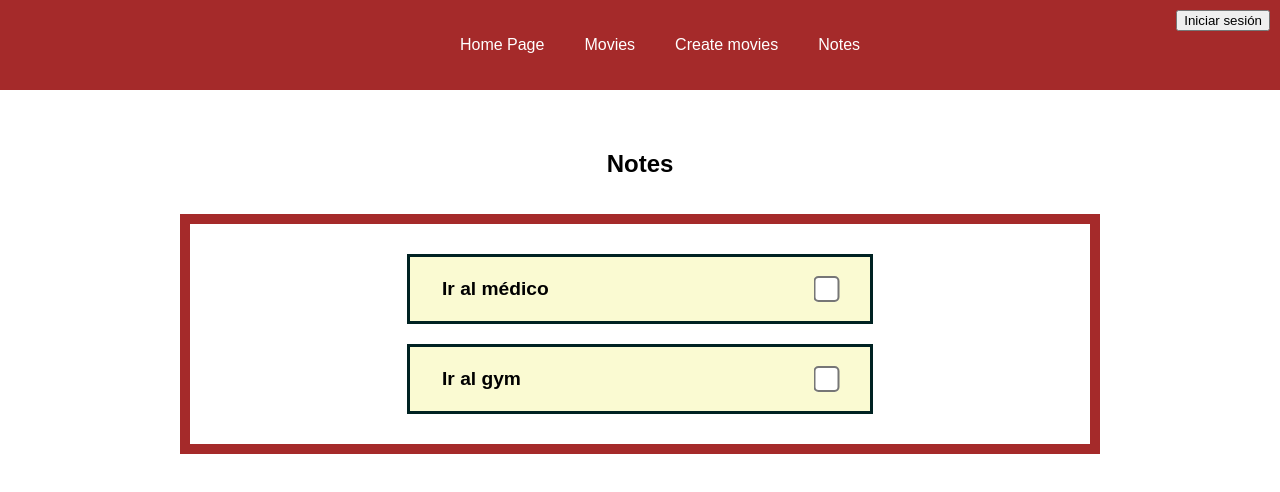
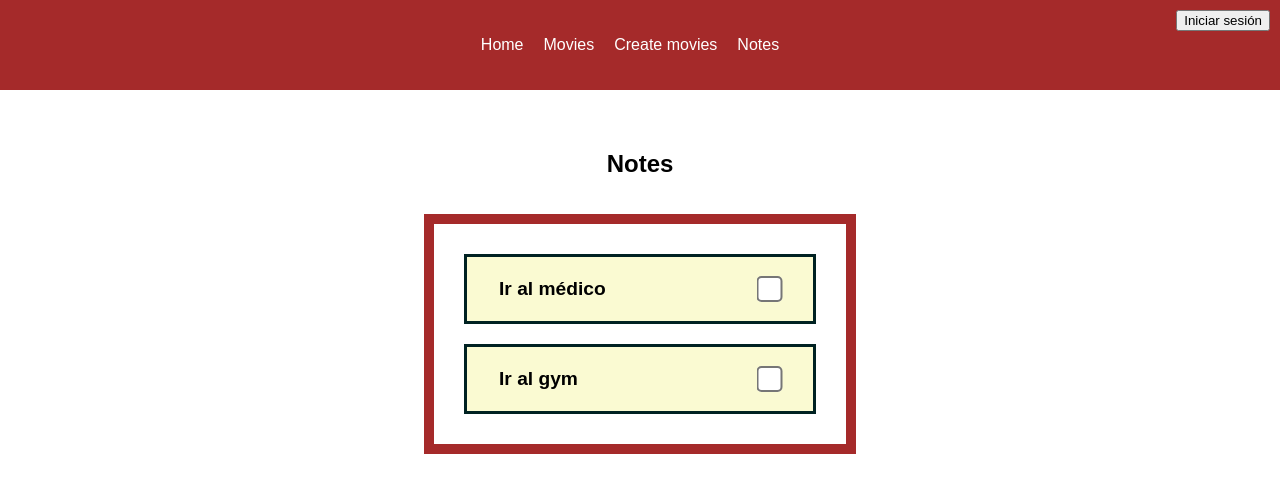
Before and after one commit to Senilliani/vue-training, a Vue app: page /notes in a window 1280 px wide. Shown: the top 492 px of the page. Built offline with nearby package versions, Linux system fonts and the light colour scheme; no server answers.

Commit message:
improve css for moblie view

```diff
--- a/src/components/HeaderComponent.vue
+++ b/src/components/HeaderComponent.vue
@@ -8,7 +8,7 @@
         </div>
         <nav>
             <ul>
-                <li><router-link class="link" to="/">Home Page</router-link></li>
+                <li><router-link class="link" to="/">Home</router-link></li>
                 <li><router-link class="link" to="/movies">Movies</router-link></li>
                 <li><router-link class="link" :to="{ name: 'create' }">Create movies</router-link></li>
                 <li><router-link class="link" to="/notes">Notes</router-link></li>
@@ -31,11 +31,10 @@ onMounted(() => {
 <style scoped>
 .nav-list {
     display: flex;
-    gap: 40px;
+    gap: 10px;
     background-color: brown;
     justify-content: space-evenly;
     align-items: center;
-    white-space: nowrap;
     padding: 20px 0;
     margin-top: 0;
 
@@ -56,11 +55,11 @@ onMounted(() => {
 
 ul {
     display: flex;
-    gap: 40px;
 }
 
 li {
     list-style: none;
+    padding-right: 20px;
 }
 
 .link {
--- a/src/components/NoteCard.vue
+++ b/src/components/NoteCard.vue
@@ -16,7 +16,6 @@ defineProps({
 
 <style scoped>
 .note-card {
-    width: 400px;
     background-color: lightgoldenrodyellow;
     border: 3px solid #022;
     padding: 20px 30px;
--- a/src/style.css
+++ b/src/style.css
@@ -6,4 +6,5 @@ body {
 
 ul {
     list-style: none;
+    padding: 0;
 }
--- a/src/views/Home.vue
+++ b/src/views/Home.vue
@@ -1,7 +1,7 @@
 <template>
     <HeaderComponent />
     <div>
-        Home Page
+        Home
     </div>
 </template>
 
--- a/src/views/Notes.vue
+++ b/src/views/Notes.vue
@@ -28,21 +28,20 @@ const noteStore = useNoteStore()
     display: flex;
     flex-direction: column;
     align-items: center;
+}
 
-    .title {
-        margin-bottom: 50px;
-        text-align: center;
-    }
+.note-list {
+    border: 10px solid brown;
+    padding: 10px 10px;
+    display: flex;
+    flex-direction: column;
+    align-items: center;
+    gap: 20px;
+}
 
+@media (min-width: 865px) {
     .note-list {
-        border: 10px solid brown;
-        width: 70%;
-        min-width: 450px;
         padding: 30px;
-        display: flex;
-        flex-direction: column;
-        align-items: center;
-        gap: 20px;
     }
 }
 </style>
```
